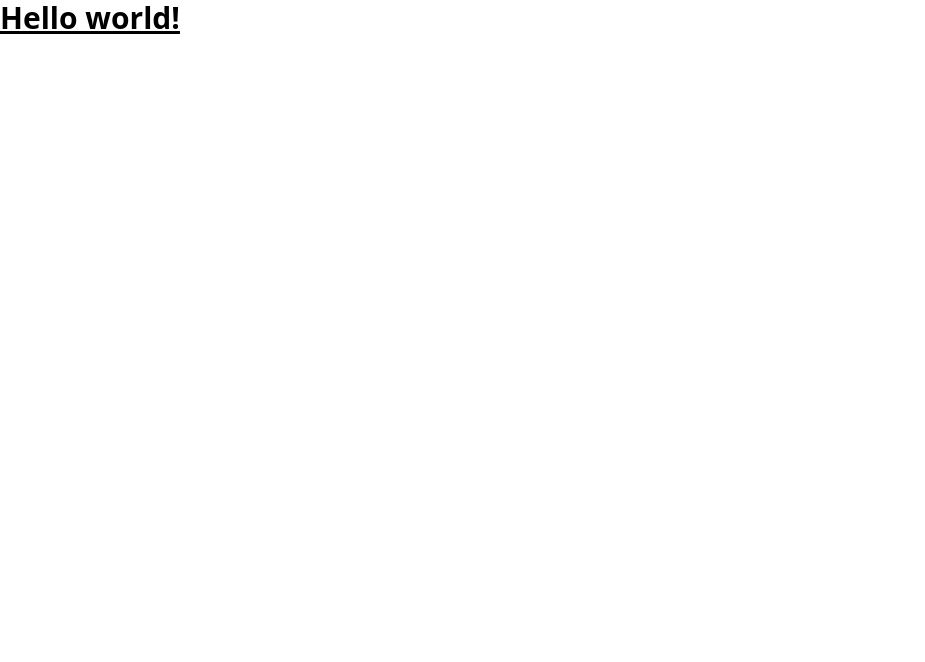
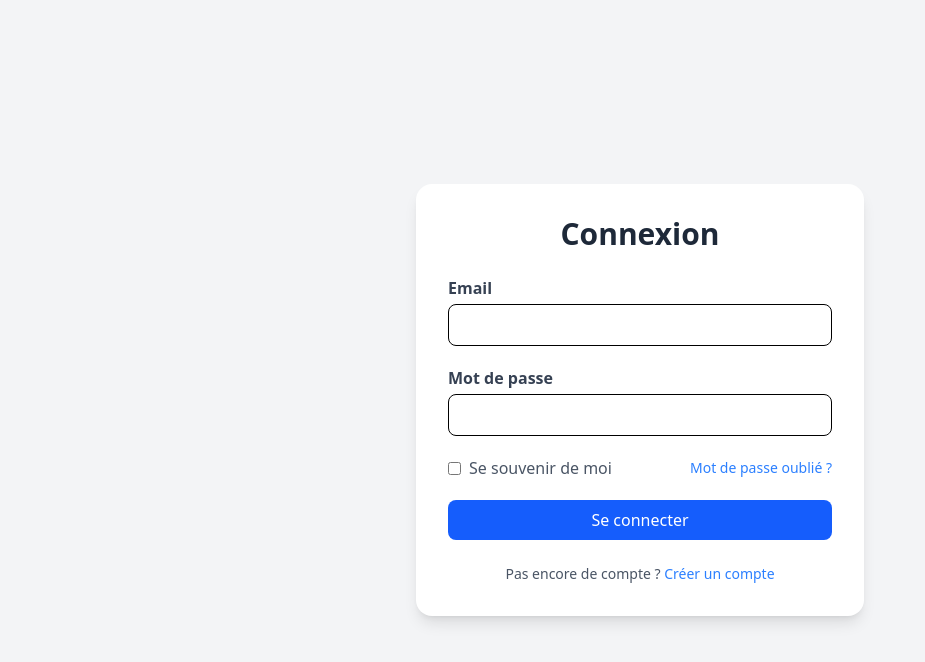
Before and after one commit to lahcen404/ENAA-SKills-microservices, an Angular app in the folder enaa-skills-frontend/: page /login in a window 1280 px wide. Before the commit this address led to /. Shown: the top 662 px of the page, without its empty margins (0-925 px from the left). Built offline with nearby package versions, Linux system fonts and the light colour scheme.

Commit message:
register and login

```diff
--- a/enaa-skills-frontend/src/app/app.html
+++ b/enaa-skills-frontend/src/app/app.html
@@ -1,3 +1 @@
-<h1 class="text-3xl font-bold underline">
-  Hello world!
-</h1>
+<router-outlet></router-outlet>
--- a/enaa-skills-frontend/src/app/app.routes.ts
+++ b/enaa-skills-frontend/src/app/app.routes.ts
@@ -1,3 +1,8 @@
 import { Routes } from '@angular/router';
+import {Login} from './features/auth/login/login';
+import {Register} from './features/auth/register/register';
 
-export const routes: Routes = [];
+export const routes: Routes = [
+  {path:'login',component:Login},
+  {path:'register',component:Register}
+];
--- a/enaa-skills-frontend/src/app/features/auth/login/login.html
+++ b/enaa-skills-frontend/src/app/features/auth/login/login.html
@@ -1 +1,45 @@
-<p>login works!</p>
+
+<body class="bg-gray-100 flex items-center justify-center h-screen">
+<div class="w-full max-w-md bg-white rounded-2xl shadow-lg p-8">
+  <h2 class="text-3xl font-bold text-center text-gray-800 mb-6">Connexion</h2>
+  <form action="/login" method="POST" class="space-y-5">
+    <div>
+      <label for="email" class="block text-gray-700 font-semibold mb-1">Email</label>
+      <input
+        type="email"
+        id="email"
+        name="email"
+        required
+        class="w-full px-4 py-2 border rounded-lg focus:outline-none focus:ring-2 focus:ring-blue-500"
+      />
+    </div>
+    <div>
+      <label for="password" class="block text-gray-700 font-semibold mb-1">Mot de passe</label>
+      <input
+        type="password"
+        id="password"
+        name="password"
+        required
+        class="w-full px-4 py-2 border rounded-lg focus:outline-none focus:ring-2 focus:ring-blue-500"
+      />
+    </div>
+    <div class="flex items-center justify-between">
+      <label class="flex items-center">
+        <input type="checkbox" class="form-checkbox text-blue-500" />
+        <span class="ml-2 text-gray-600">Se souvenir de moi</span>
+      </label>
+      <a href="#" class="text-sm text-blue-500 hover:underline">Mot de passe oublié ?</a>
+    </div>
+    <button
+      type="submit"
+      class="w-full bg-blue-600 text-white py-2 rounded-lg hover:bg-blue-700 transition duration-300"
+    >
+      Se connecter
+    </button>
+  </form>
+  <p class="mt-6 text-center text-gray-600 text-sm">
+    Pas encore de compte ?
+    <a href="/register" class="text-blue-500 hover:underline">Créer un compte</a>
+  </p>
+</div>
+</body>
--- a/enaa-skills-frontend/src/app/features/auth/login/login.ts
+++ b/enaa-skills-frontend/src/app/features/auth/login/login.ts
@@ -1,4 +1,4 @@
-import { Component } from '@angular/core';
+  import { Component } from '@angular/core';
 
 @Component({
   selector: 'app-login',
--- a/enaa-skills-frontend/src/app/features/auth/register/register.html
+++ b/enaa-skills-frontend/src/app/features/auth/register/register.html
@@ -1 +1,69 @@
-<p>register works!</p>
+<div class="flex items-center justify-center min-h-screen bg-gray-100">
+  <div class="bg-white p-8 rounded-2xl shadow-md w-full max-w-md">
+    <h2 class="text-2xl font-bold text-center mb-6 text-gray-800">Créer un compte</h2>
+
+    <form [formGroup]="registerForm" (ngSubmit)="onSubmit()" class="space-y-4">
+
+      <!-- Nom complet -->
+      <div>
+        <label for="fullname" class="block text-sm font-medium text-gray-700">Nom complet</label>
+        <input formControlName="fullname" id="fullname" type="text"
+               class="mt-1 w-full px-4 py-2 border rounded-lg focus:outline-none focus:ring-2 focus:ring-blue-500" />
+        <div *ngIf="registerForm.get('fullname')?.invalid && registerForm.get('fullname')?.touched"
+             class="text-red-500 text-sm mt-1">
+          Le nom est requis.
+        </div>
+      </div>
+
+      <!-- Email -->
+      <div>
+        <label for="email" class="block text-sm font-medium text-gray-700">Email</label>
+        <input formControlName="email" id="email" type="email"
+               class="mt-1 w-full px-4 py-2 border rounded-lg focus:outline-none focus:ring-2 focus:ring-blue-500" />
+        <div *ngIf="registerForm.get('email')?.invalid && registerForm.get('email')?.touched"
+             class="text-red-500 text-sm mt-1">
+          Un email valide est requis.
+        </div>
+      </div>
+
+      <!-- Mot de passe -->
+      <div>
+        <label for="password" class="block text-sm font-medium text-gray-700">Mot de passe</label>
+        <input formControlName="password" id="password" type="password"
+               class="mt-1 w-full px-4 py-2 border rounded-lg focus:outline-none focus:ring-2 focus:ring-blue-500" />
+        <div *ngIf="registerForm.get('password')?.invalid && registerForm.get('password')?.touched"
+             class="text-red-500 text-sm mt-1">
+          Le mot de passe doit contenir au moins 6 caractères.
+        </div>
+      </div>
+
+      <!-- Rôle -->
+      <div>
+        <label for="role" class="block text-sm font-medium text-gray-700">Rôle</label>
+        <select formControlName="role" id="role"
+                class="mt-1 w-full px-4 py-2 border rounded-lg focus:outline-none focus:ring-2 focus:ring-blue-500">
+          <option value="">-- Sélectionner un rôle --</option>
+          <option value="MEMBRE">Membre</option>
+          <option value="FORMATEUR">ENTRAINEUR</option>
+        </select>
+        <div *ngIf="registerForm.get('role')?.invalid && registerForm.get('role')?.touched"
+             class="text-red-500 text-sm mt-1">
+          Le rôle est requis.
+        </div>
+      </div>
+
+      <!-- Bouton -->
+      <button type="submit"
+              [disabled]="registerForm.invalid"
+              class="w-full bg-blue-600 text-white py-2 rounded-lg hover:bg-blue-700 transition disabled:opacity-50 disabled:cursor-not-allowed">
+        S'inscrire
+      </button>
+
+      <!-- Lien vers login -->
+      <p class="text-center text-sm text-gray-600 mt-4">
+        Déjà un compte ?
+        <a routerLink="/login" class="text-blue-600 hover:underline">Se connecter</a>
+      </p>
+    </form>
+  </div>
+</div>
--- a/enaa-skills-frontend/src/app/features/auth/register/register.ts
+++ b/enaa-skills-frontend/src/app/features/auth/register/register.ts
@@ -1,4 +1,7 @@
 import { Component } from '@angular/core';
+import {FormBuilder, FormGroup, Validators} from '@angular/forms';
+import {HttpClient} from '@angular/common/http';
+import {Router} from '@angular/router';
 
 @Component({
   selector: 'app-register',
@@ -7,5 +10,34 @@ import { Component } from '@angular/core';
   styleUrl: './register.css'
 })
 export class Register {
+  registerForm: FormGroup;
+
+  constructor(private fb: FormBuilder,
+              private http: HttpClient,
+              private router: Router
+  ) {
+    this.registerForm = this.fb.group({
+      fullname: ['', Validators.required],
+      email: ['', [Validators.required, Validators.email]],
+      password: ['', [Validators.required, Validators.minLength(6)]],
+      role: ['',Validators.required]
+    });
+  }
+
+  onSubmit() {
+    if (this.registerForm.valid) {
+      const formData = {
+        fullName: this.registerForm.value.fullname, // ✅ correspond au formGroup
+        email: this.registerForm.value.email,
+        password: this.registerForm.value.password,
+        role: this.registerForm.value.role
+      };
+      this.http.post('http://localhost:8081/api/auth/register', formData)
+        .subscribe({
+          next: () => this.router.navigate(['/login']),
+          error: (err) => console.error('Erreur d’inscription', err)
+        });
+    }
+  }
 
 }
```
